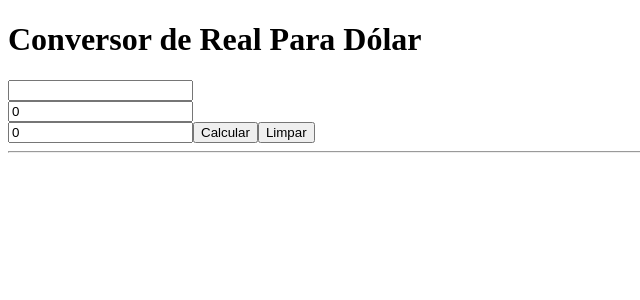
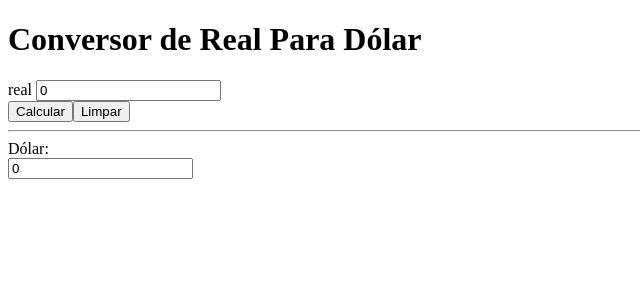
Before and after one commit to beartete/prova-angular, an Angular app: page / in a window 1280 px wide. Shown: the top 300 px of the page, without its empty margins (0-640 px from the left). Built offline with nearby package versions, Linux system fonts and the light colour scheme.

Commit message:
commit four

```diff
--- a/src/app/moeda/moeda.component.html
+++ b/src/app/moeda/moeda.component.html
@@ -4,19 +4,18 @@
       <div class="input-group mb-4">
         <div ngbDropdown class="d-inline-block">
           <h1>Conversor de Real Para Dólar</h1>
-          <input type="number">
-        </div>
-        <input type="number" class="form-control p-3" roboto-label="Text input with dropdown button " [(ngModel)]="primeiroNumero" (keyup)="converter()" placeholder="0">
-      </div>
+          <label>real </label>
+          <input type="number" roboto-label="Text input with dropdown button" [(ngModel)]="primeiroNumero">
     </div>
     <div class="col-12">
       <div class="input-group mb-4">
         <div ngbDropdown class="d-inline-block"></div>
         </div>
-        <input type="number" class="form-control p-3" roboto-label="Text input with dropdown button" [(ngModel)]="primeiroNumero" (keyup)='selectedOption1' placeholder="0">
         <button (click)="converter()">Calcular</button>
         <button (click)="limpar()">Limpar</button>
       </div>
       <hr>
-      <p *ngIf="">O valor será{{converter.toFixed(2)}}.</p>
+      <label for="resultado">Dólar:</label>
+      <br>
+      <input type="number" name="resultado" [value]="resultado" readonly>
     </div>
--- a/src/app/moeda/moeda.component.ts
+++ b/src/app/moeda/moeda.component.ts
@@ -18,17 +18,11 @@ converter: any;
     this.resultado = 0;
 
     converter(); {
-      switch (this.selectedOption1) {
-        case '1':
-          this.primeiroNumero = this.segundoNumero * 1000;
-          break;
-        case '2':
-          this.segundoNumero = this.primeiroNumero / 5.20;
-          break;
+      this.resultado = this.primeiroNumero * 5.20;
+      return;
       }
     }
   }
-}
 function converter() {
   throw new Error('Function not implemented.');
 }
```
